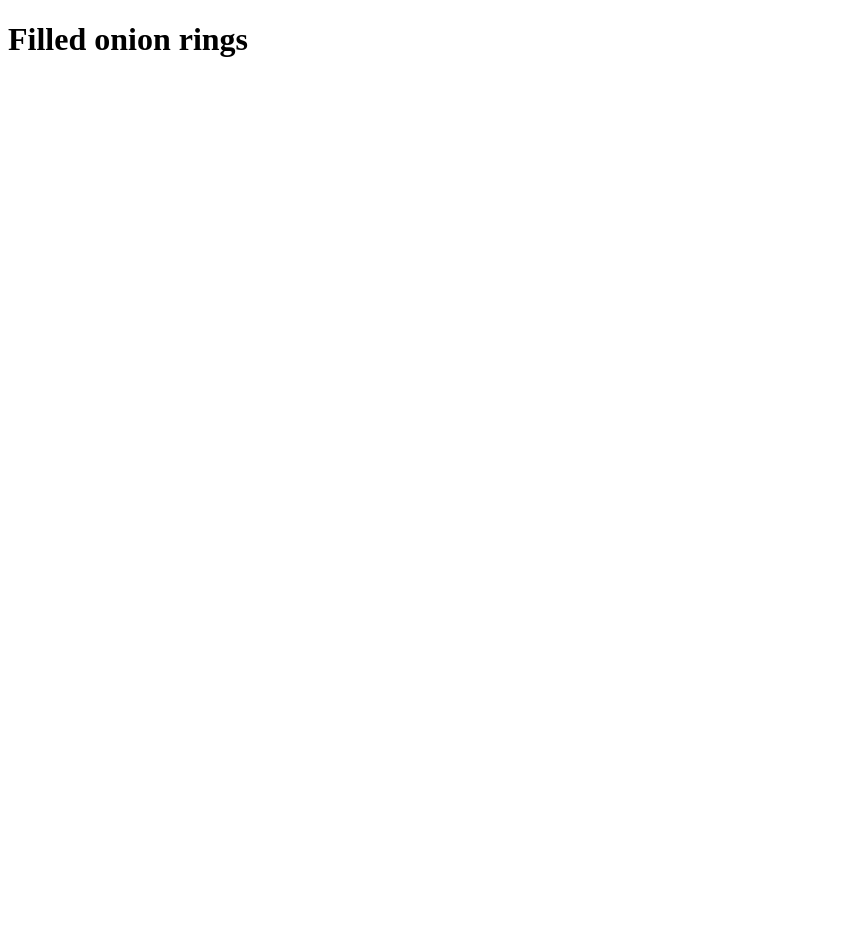
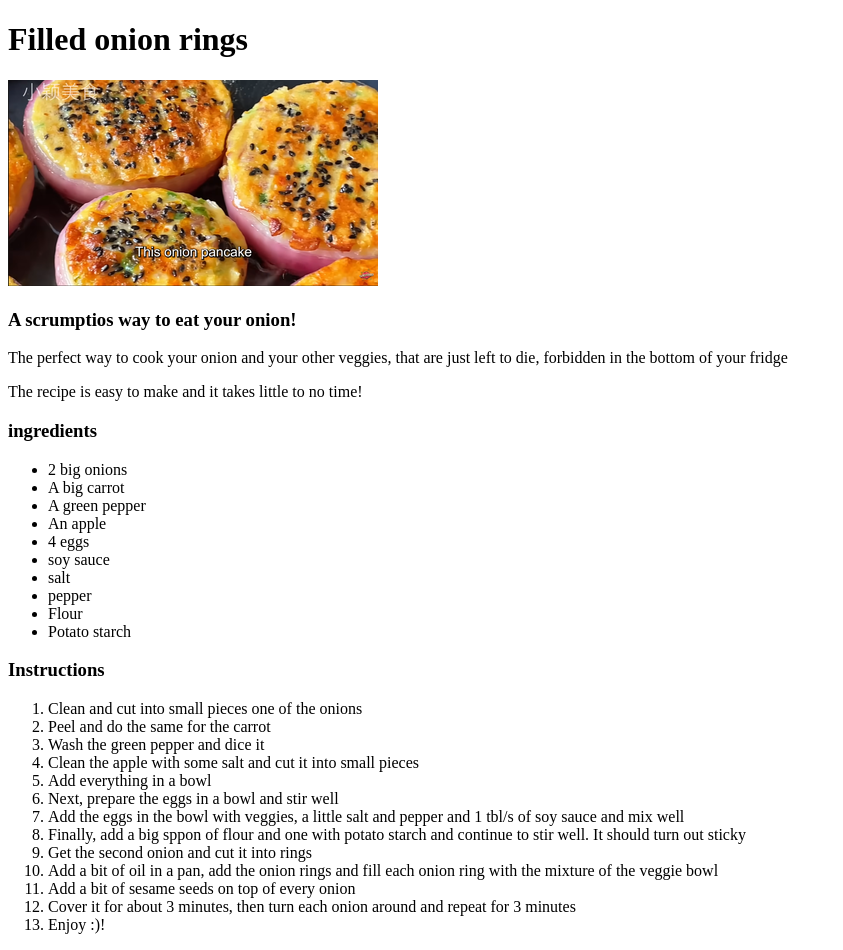
Before and after one commit to Kaspi-Chan/odin-recipes, a plain HTML site: page recipes/Filled-onion-rings.html in a window 1280 px wide. Shown: the whole page, without its empty margins (0-843 px from the left). Before the commit the page ends 800 px from the top, so only its background shows below. Drawn offline with Linux system fonts and the light colour scheme.

Commit message:
Add all the contents on the pages

```diff
--- a/recipes/Filled-onion-rings.html
+++ b/recipes/Filled-onion-rings.html
@@ -6,5 +6,56 @@
   </head>
   <body>
     <h1>Filled onion rings</h1>
+    <img
+      src="../images/onion-filled-rings.png"
+      alt="picture of onion pancakes"
+    />
+    <h3>A scrumptios way to eat your onion!</h3>
+    <p>
+      The perfect way to cook your onion and your other veggies, that are just
+      left to die, forbidden in the bottom of your fridge
+    </p>
+    <p>The recipe is easy to make and it takes little to no time!</p>
+    <h3>ingredients</h3>
+    <ul>
+      <li>2 big onions</li>
+      <li>A big carrot</li>
+      <li>A green pepper</li>
+      <li>An apple</li>
+      <li>4 eggs</li>
+      <li>soy sauce</li>
+      <li>salt</li>
+      <li>pepper</li>
+      <li>Flour</li>
+      <li>Potato starch</li>
+    </ul>
+    <h3>Instructions</h3>
+    <ol>
+      <li>Clean and cut into small pieces one of the onions</li>
+      <li>Peel and do the same for the carrot</li>
+      <li>Wash the green pepper and dice it</li>
+      <li>Clean the apple with some salt and cut it into small pieces</li>
+      <li>Add everything in a bowl</li>
+      <li>Next, prepare the eggs in a bowl and stir well</li>
+      <li>
+        Add the eggs in the bowl with veggies, a little salt and pepper and 1
+        tbl/s of soy sauce and mix well
+      </li>
+      <li>
+        Finally, add a big sppon of flour and one with potato starch and
+        continue to stir well. It should turn out sticky
+      </li>
+      <li>Get the second onion and cut it into rings</li>
+      <li>
+        Add a bit of oil in a pan, add the onion rings and fill each onion ring
+        with the mixture of the veggie bowl
+      </li>
+      <li>Add a bit of sesame seeds on top of every onion</li>
+      <li>
+        Cover it for about 3 minutes, then turn each onion around and repeat for
+        3 minutes
+      </li>
+      <li>Enjoy :)!</li>
+    </ol>
   </body>
 </html>
```
Also changed, not shown: index.html (+1 -1 lines), recipes/Brownie.html (+41 -0 lines), recipes/Oatmeal.html (+30 -0 lines), images/brownie.jpeg (added), images/giphy.gif (added), images/oatmeal.png (added), images/onion-filled-rings.png (added).
